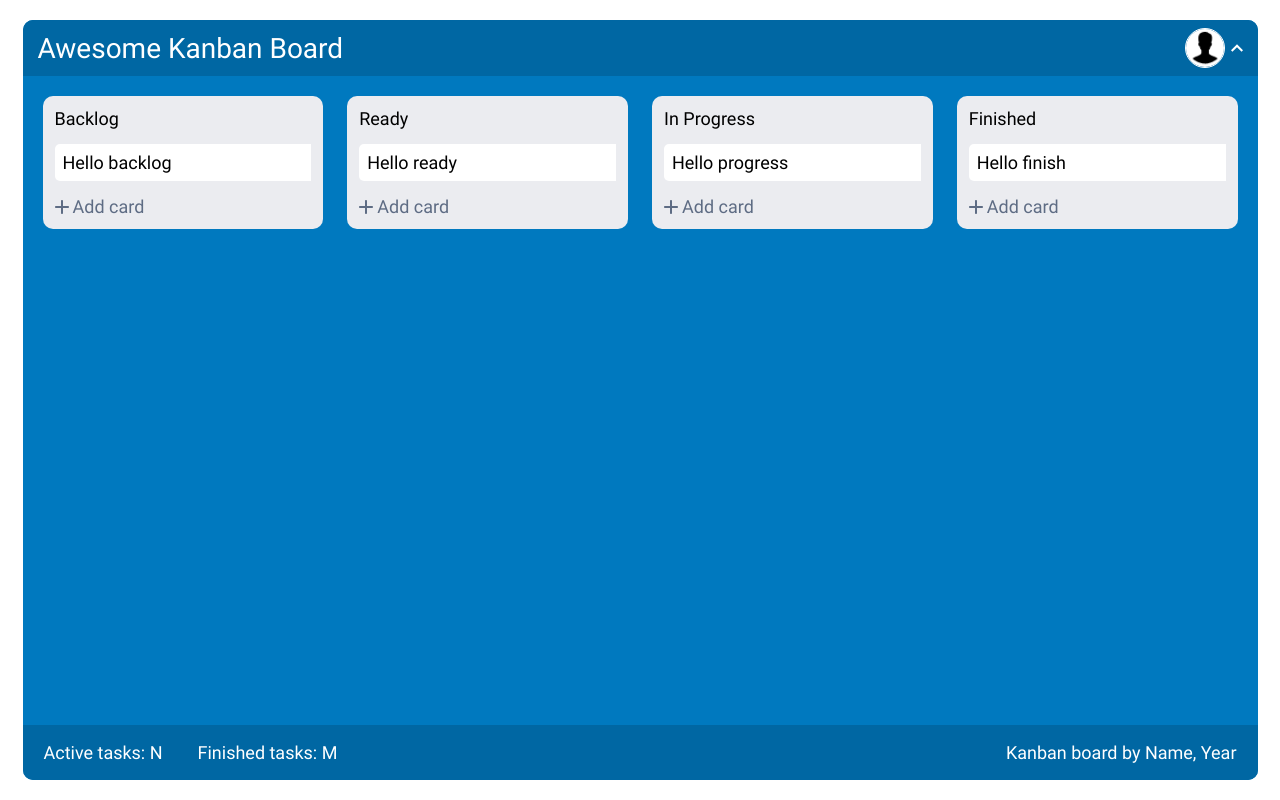
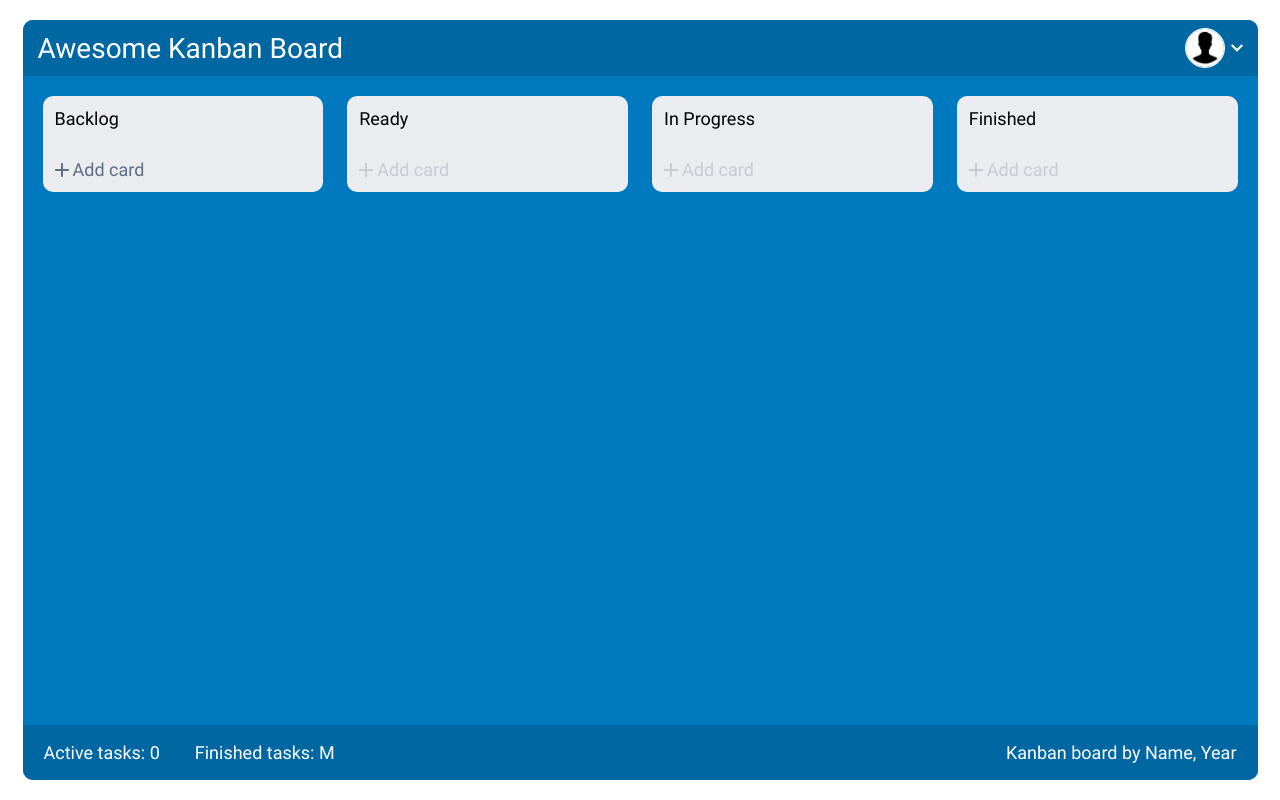
Before and after one commit to DevFromSiberia/myKanbanBoard, a React (Create React App) app: page / in a window 1280 px wide. Built offline with nearby package versions, Linux system fonts and the light colour scheme.

Commit message:
Added local storage data, made backlog section, started custom select

```diff
--- a/src/components/App/App.scss
+++ b/src/components/App/App.scss
@@ -37,9 +37,9 @@
       }
 
       &__arrow {
-        transform: rotate(180deg);
+        transform: rotate(0deg);
         &-active {
-          transform: rotate(0deg);
+          transform: rotate(180deg);
         }
       }
 
--- a/src/components/App/App.tsx
+++ b/src/components/App/App.tsx
@@ -1,40 +1,25 @@
-import React, { EventHandler } from 'react'
+import { useState, useEffect } from 'react'
 import userAva from '../../assets/img/userAva.png'
 import { Section } from '../Section/Section'
-
-import { data } from '../types'
+import { getData, setData, dataCount } from '../../utils/data'
+import { task } from '../../types'
 
 function App() {
-  const dataMock: data = {
-    backlog: [
-      {
-        id: '0',
-        title: 'Hello backlog',
-        descr: 'Write Hello World',
-      },
-    ],
-    ready: [
-      {
-        id: '0',
-        title: 'Hello ready',
-        descr: 'Write Hello World',
-      },
-    ],
-    progress: [
-      {
-        id: '0',
-        title: 'Hello progress',
-        descr: 'Write Hello World',
-      },
-    ],
-    finish: [
-      {
-        id: '0',
-        title: 'Hello finish',
-        descr: 'Write Hello World',
-      },
-    ],
+  const [appData, setAppData] = useState(getData())
+  const [countTasks, setcountTasks] = useState(dataCount())
+
+  const updateData = (task: task, mode: string) => {
+    const curSection: task[] = appData[mode]
+    curSection.push(task)
+    setData(appData)
+    setAppData(getData())
   }
+
+  // Change of tasks count
+  useEffect(() => {
+    setcountTasks(dataCount())
+    console.log(countTasks)
+  }, [appData])
 
   return (
     <div className="App">
@@ -66,24 +51,36 @@ function App() {
       <main className="kanbanBoard">
         <div className="kanbanBoard__sections">
           <Section
+            countTasks={countTasks}
             title={'Backlog'}
-            tasks={dataMock.backlog}
+            tasks={appData.backlog}
             abilityAddTask={true}
+            mode={'backlog'}
+            updateData={updateData}
           />
           <Section
+            countTasks={countTasks}
             title={'Ready'}
-            tasks={dataMock.ready}
-            abilityAddTask={!!+dataMock.backlog.length}
+            tasks={appData.ready}
+            abilityAddTask={!!+appData.backlog.length}
+            mode={'ready'}
+            updateData={updateData}
           />
           <Section
+            countTasks={countTasks}
             title={'In Progress'}
-            tasks={dataMock.progress}
-            abilityAddTask={!!+dataMock.ready.length}
+            tasks={appData.progress}
+            abilityAddTask={!!+appData.ready.length}
+            mode={'progress'}
+            updateData={updateData}
           />
           <Section
+            countTasks={countTasks}
             title={'Finished'}
-            tasks={dataMock.finish}
-            abilityAddTask={!!+dataMock.progress.length}
+            tasks={appData.finish}
+            abilityAddTask={!!+appData.progress.length}
+            mode={'finish'}
+            updateData={updateData}
           />
         </div>
         {/* <div className="kanbanBoard__details">
@@ -114,7 +111,7 @@ function App() {
       </main>
       <footer className="footer">
         <div className="footer__item">
-          Active tasks: <span>N</span>
+          Active tasks: <span>{countTasks}</span>
         </div>
         <div className="footer__item">
           Finished tasks: <span>M</span>
--- /dev/null
+++ b/src/components/CustomSelect/CustomSelect.scss
@@ -0,0 +1,21 @@
+.customSelect {
+  position: relative;
+  background-color: $taskBg-color;
+  cursor: pointer;
+  display: flex;
+  justify-content: space-between;
+  background-color: $taskBg-color;
+  padding: 8px;
+  font-family: 'Roboto-Regular';
+  font-size: 18px;
+  color: $secondText-color;
+  border-radius: 5px;
+  margin-bottom: 15px;
+  .customSelect__active {
+  }
+  .customSelect__options {
+    position: absolute;
+    top: 0;
+    left: 0;
+  }
+}
--- /dev/null
+++ b/src/components/CustomSelect/CustomSelect.tsx
@@ -0,0 +1,24 @@
+function CustomSelect() {
+  return (
+    <div className="customSelect">
+      <div className="customSelect__active"></div>
+      <div className="customSelect__options">
+        <div className="customSelect__option">1</div>
+      </div>
+      <svg
+        width="23"
+        height="13"
+        viewBox="0 0 23 13"
+        fill="none"
+        xmlns="http://www.w3.org/2000/svg"
+      >
+        <path
+          d="M0.25 2.35936L2.24687 0.510406L11.5 9.07812L20.7531 0.510406L22.75 2.35936L11.5 12.776L0.25 2.35936Z"
+          fill="black"
+        />
+      </svg>
+    </div>
+  )
+}
+
+export { CustomSelect }
--- a/src/components/Section/Section.scss
+++ b/src/components/Section/Section.scss
@@ -16,27 +16,28 @@
     max-height: 500px;
     overflow-y: scroll;
     margin-bottom: 15px;
+    scroll-behavior: smooth;
     .task {
+      width: 100%;
       background-color: $taskBg-color;
       padding: 8px;
       font-family: 'Roboto-Regular';
       font-size: 18px;
       color: $secondText-color;
-      border-top-left-radius: 5px;
-      border-bottom-left-radius: 5px;
+      border-radius: 5px;
+      margin-bottom: 15px;
     }
 
     &::-webkit-scrollbar {
       width: 12px;
-      background-color: #ffffff;
-      border-top-right-radius: 5px;
-      border-bottom-right-radius: 5px;
     }
     &::-webkit-scrollbar-thumb {
       background-color: #cbcbcb;
       border-radius: 6px;
     }
   }
+
+  @import '../CustomSelect/CustomSelect.scss';
 
   .addBtn {
     display: flex;
@@ -90,4 +91,45 @@
       }
     }
   }
+
+  .submitBtn {
+    display: block;
+    background-color: $mainBg-color;
+    padding: 5px 10px;
+    border-radius: 6px;
+    transition: background-color ease-in-out 0.1s;
+    &:hover {
+      background-color: $secondBg-color;
+      transition: background-color ease-in-out 0.1s;
+    }
+    svg {
+      display: none;
+    }
+    span {
+      font-family: 'Roboto-Regular';
+      font-size: 18px;
+      color: $mainText-color;
+    }
+  }
+
+  .cancelBtn {
+    display: block;
+    background-color: rgb(207, 22, 22);
+    padding: 5px 10px;
+    border-radius: 6px;
+    transition: background-color ease-in-out 0.1s;
+    margin-top: 15px;
+    &:hover {
+      background-color: rgb(255, 0, 0);
+      transition: background-color ease-in-out 0.1s;
+    }
+    svg {
+      display: none;
+    }
+    span {
+      font-family: 'Roboto-Regular';
+      font-size: 18px;
+      color: $mainText-color;
+    }
+  }
 }
--- a/src/components/Section/Section.tsx
+++ b/src/components/Section/Section.tsx
@@ -1,18 +1,55 @@
-import { useState } from 'react'
-import React from 'react'
-
-import { task } from '../types'
+import { useEffect, useState } from 'react'
+import { task } from '../../types'
+import { CustomSelect } from '../CustomSelect/CustomSelect'
 
 interface Props {
+  countTasks: number
   abilityAddTask: boolean
   title: string
   tasks: task[]
+  mode: string
+  updateData: Function
 }
 
-function Section({ tasks, title, abilityAddTask }: Props) {
-  const [addTaskMode, setAddTaskMode] = useState(false)
+function Section({
+  countTasks,
+  tasks,
+  title,
+  abilityAddTask,
+  mode,
+  updateData,
+}: Props) {
+  const [stateSection, setStateSection] = useState(0) //1-input, 2-select
+  const [stateInput, setStateInput] = useState('')
+  const [stateBtn, setStateBtn] = useState(false) // false - addCard, true - submit
 
-  const onClickAddCard = () => {}
+  useEffect(() => {
+    stateInput !== '' ? setStateBtn(true) : setStateBtn(false)
+  }, [stateInput])
+
+  const onClickAddCard = () => {
+    if (mode === 'backlog') {
+      setStateSection(1)
+    } else {
+      setStateSection(2)
+    }
+  }
+
+  const onClickSubmitBtn = () => {
+    const result: task = {
+      id: countTasks,
+      title: stateInput,
+      descr: '',
+    }
+    updateData(result, mode)
+    onClickCancelBtn()
+  }
+
+  const onClickCancelBtn = () => {
+    setStateSection(0)
+    setStateBtn(false)
+  }
+
   return (
     <div className="kanbanBoard__section">
       <div className="title">{title}</div>
@@ -22,9 +59,28 @@ function Section({ tasks, title, abilityAddTask }: Props) {
             {task.title}
           </div>
         ))}
+
+        {stateSection === 1 ? (
+          <input
+            onChange={(e) => setStateInput(e.target.value)}
+            className="task"
+            type="text"
+            autoFocus
+          />
+        ) : stateSection === 2 ? (
+          <CustomSelect />
+        ) : (
+          ''
+        )}
       </div>
 
-      <button disabled={!abilityAddTask} onClick={() => {}} className="addBtn">
+      {stateSection ? (
+        <>
+          <button
+            disabled={!abilityAddTask}
+            onClick={stateBtn ? onClickSubmitBtn : onClickAddCard}
+            className={stateBtn ? 'submitBtn' : 'addBtn'}
+          >
             <svg
               width="14"
               height="14"
@@ -37,8 +93,37 @@ function Section({ tasks, title, abilityAddTask }: Props) {
                 fill="#5E6C84"
               />
             </svg>
-        <span>Add card</span>
+            <span>{stateBtn ? 'Submit' : 'Add card'}</span>
           </button>
+          <button
+            disabled={!abilityAddTask}
+            onClick={onClickCancelBtn}
+            className="cancelBtn"
+          >
+            <span>Cancel</span>
+          </button>
+        </>
+      ) : (
+        <button
+          disabled={!abilityAddTask}
+          onClick={onClickAddCard}
+          className="addBtn"
+        >
+          <svg
+            width="14"
+            height="14"
+            viewBox="0 0 14 14"
+            fill="none"
+            xmlns="http://www.w3.org/2000/svg"
+          >
+            <path
+              d="M13 6H8V1C8 0.448 7.552 0 7 0C6.448 0 6 0.448 6 1V6H1C0.448 6 0 6.448 0 7C0 7.552 0.448 8 1 8H6V13C6 13.552 6.448 14 7 14C7.552 14 8 13.552 8 13V8H13C13.552 8 14 7.552 14 7C14 6.448 13.552 6 13 6Z"
+              fill="#5E6C84"
+            />
+          </svg>
+          <span>{stateBtn ? 'Submit' : 'Add card'}</span>
+        </button>
+      )}
     </div>
   )
 }
--- a/src/index.tsx
+++ b/src/index.tsx
@@ -2,10 +2,8 @@ import React from 'react'
 import ReactDOM from 'react-dom/client'
 import './styles/index.scss'
 import App from './components/App/App'
+import { storageInit } from './utils/data'
 
 const root = ReactDOM.createRoot(document.getElementById('root') as HTMLElement)
-root.render(
-  <React.StrictMode>
-    <App />
-  </React.StrictMode>
-)
+storageInit()
+root.render(<App />)
--- a/src/components/types.ts
+++ b/src/types.ts
@@ -1,10 +1,11 @@
 interface task {
-  id: string
+  id: number
   title: string
   descr: string
 }
 
 interface data {
+  [mode: string]: task[]
   backlog: task[]
   ready: task[]
   progress: task[]
--- /dev/null
+++ b/src/utils/data.ts
@@ -0,0 +1,43 @@
+import { data } from '../types'
+
+function storageInit() {
+  !localStorage.getItem('data') &&
+    localStorage.setItem(
+      'data',
+      `{
+      "backlog": [],
+      "ready": [],
+      "progress": [],
+      "finish": []
+      }`
+    )
+}
+
+function getData(): data {
+  const data: string | null = localStorage.getItem('data')
+  const result: data = data ? JSON.parse(data) : {}
+  return result
+}
+
+function setData(data: data) {
+  const jsonData = JSON.stringify(data)
+  localStorage.setItem('data', jsonData)
+}
+
+function dataCount() {
+  let counter: number = 0
+  const curData: any = getData()
+
+  for (let key in curData) {
+    counter += +curData[key].length
+  }
+
+  return counter
+}
+
+export { storageInit, getData, setData, dataCount }
+/*{
+      id: '0',
+      title: 'Hello finish',
+      descr: 'Write Hello World',
+    },*/
```
Lines whose indentation alone changed are shown as unchanged.
